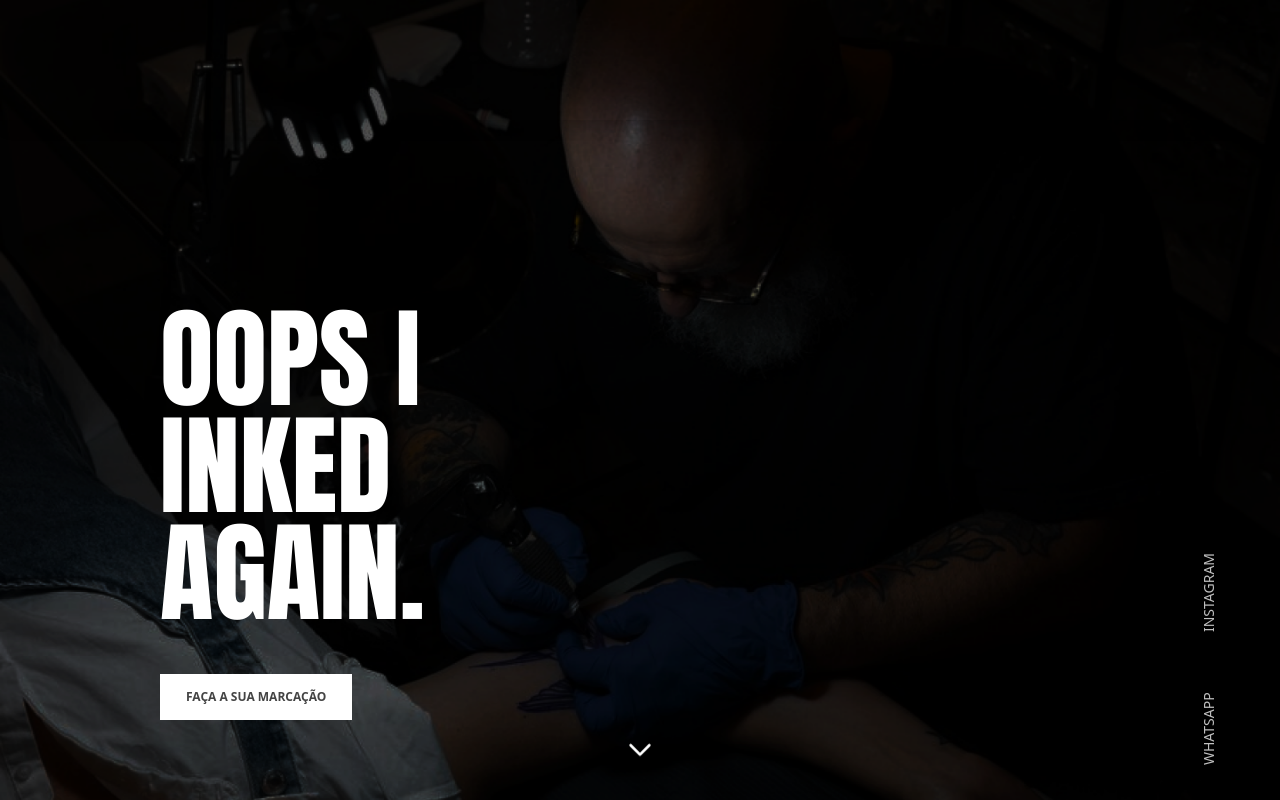
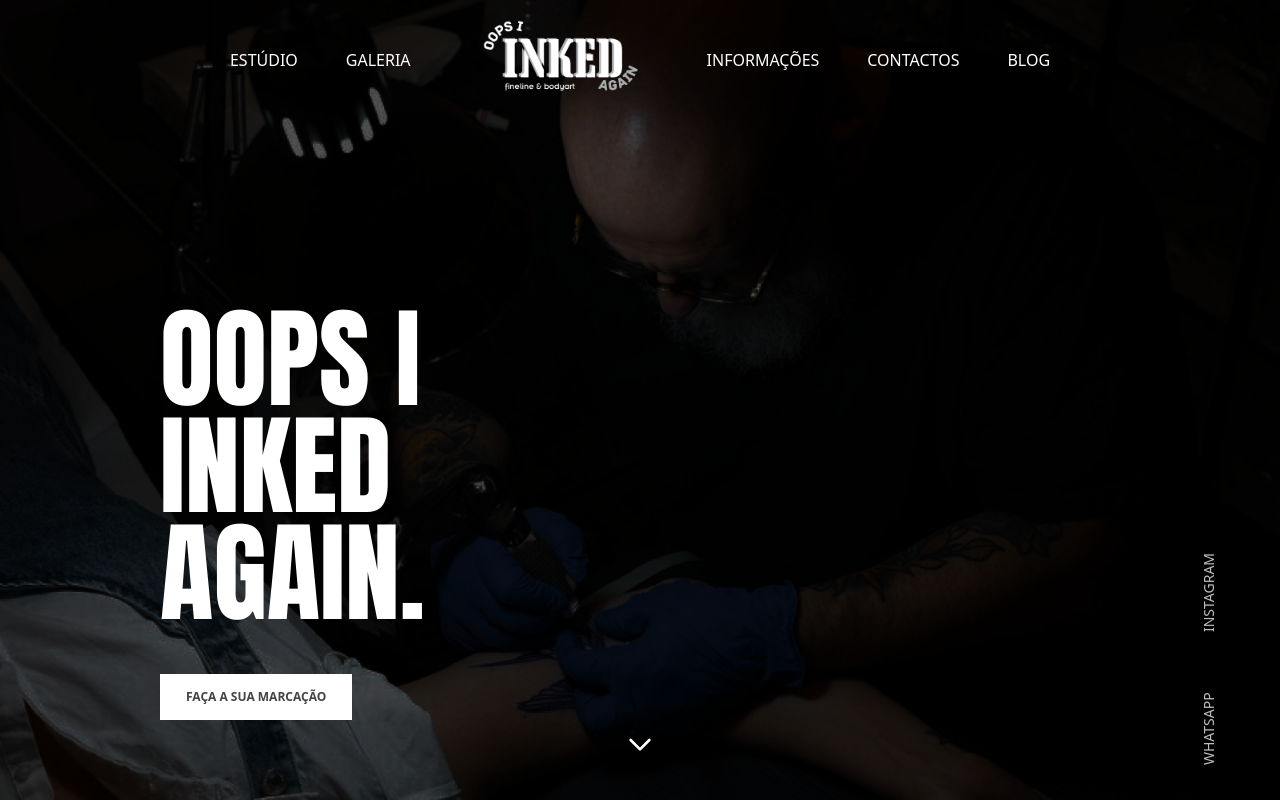
Before and after one commit to Jony-17/oopsiinkedagain, a React (Vite) app: page / in a window 1280 px wide. Shown: the top 800 px of the page. Built offline with nearby package versions, Linux system fonts and the light colour scheme; a web font is replaced by a local one.

Commit message:
Commit (small devices v3)

```diff
--- a/src/components/Home.jsx
+++ b/src/components/Home.jsx
@@ -1,4 +1,4 @@
-import { useState } from "react";
+import { useState, useEffect, useRef } from "react";
 import { FontAwesomeIcon } from "@fortawesome/react-fontawesome";
 import {
   faChevronLeft,
@@ -54,6 +54,24 @@
     );
   };
 
+  const backgroundTop = useRef(null);
+  const [bgColor, setBgColor] = useState("bg-transparent"); // Começa transparente
+
+  useEffect(() => {
+    const handleScroll = () => {
+      if (window.scrollY > 100) {
+        setBgColor("bg-[#090909] lg:bg-transparent shadow-lg transition-all duration-300");
+      } else {
+        setBgColor("bg-transparent transition-all duration-300");
+      }
+    };
+
+    window.addEventListener("scroll", handleScroll);
+    return () => {
+      window.removeEventListener("scroll", handleScroll);
+    };
+  }, []);
+
   const [selectedImage, setSelectedImage] = useState(null);
 
   return (
@@ -63,14 +81,15 @@
     >
       {/* Navbar fora do fluxo do layout principal */}
       <NavBar
-        bgColor="bg-[#090909] lg:bg-transparent"
+        // bgColor="bg-[#090909] lg:bg-transparent"
+        bgColor={bgColor} ref={backgroundTop}
         shadow="sm:inset 0 -20px 20px rgb(22, 22, 22) lg:inset 0"
       />
 
       {/* Overlay para escurecer a imagem de fundo */}
       <div className="absolute top-0 left-0 w-full h-full bg-black opacity-[0.2]"></div>
       {/* Conteúdo principal centralizado */}
-      <div className="relative z-10 flex flex-col justify-end items-start h-full text-left text-white px-6 sm:pl-[10rem] sm:pr-[4rem] pb-[9.5rem] sm:pb-20">
+      <div className="relative z-10 flex flex-col justify-end items-start h-full text-left text-white px-6 sm:pl-[10rem] sm:pr-[4rem] pb-[5.5rem] sm:pb-20">
         <h1
           className="text-6xl sm:text-[110px] uppercase font-bold leading-tight sm:leading-[107px]"
           style={{ fontFamily: "'Anton', sans-serif", fontWeight: 500 }}
@@ -96,7 +115,7 @@
           Faça a sua marcação
         </a>
 
-        <div className="absolute bottom-4 right-[0.3rem] sm:right-4 flex flex-col space-y-4 text-[14px]">
+        <div className="absolute bottom-4 right-[0.3rem] sm:right-4 hidden sm:flex flex-col space-y-4 text-[14px]">
           <a
             href="https://www.instagram.com"
             target="_blank"
@@ -115,7 +134,7 @@
           </a>
         </div>
 
-        <div className="absolute bottom-8 left-1/2 transform -translate-x-1/2">
+        <div className="absolute bottom-8 left-1/2 hidden sm:flex transform -translate-x-1/2">
           <a
             href="#estudio"
             className="flex flex-col items-center justify-center text-white"
--- a/src/components/Navbar.jsx
+++ b/src/components/Navbar.jsx
@@ -10,7 +10,7 @@
     <>
       {/*<!-- Header --> */}
       <header
-        className={`fixed lg:absolute z-20 w-full h-[15vh] ${bgColor} shadow-lg`}
+        className={`fixed lg:absolute z-20 w-full h-[15vh] ${bgColor}`}
         style={{ boxShadow: shadow }}
       >
         <div className="relative mx-auto max-w-full lg:max-w-5xl xl:max-w-7xl 2xl:max-w-[96rem] h-full">
@@ -37,8 +37,15 @@
               // className={`absolute left-0 top-0 z-[-1] w-full justify-center overflow-hidden overflow-y-auto overscroll-contain px-8 pb-12 pt-24 mt-12 sm:mt-0 transition-[opacity,visibility] duration-300 backdrop-blur-2xl lg:backdrop-blur-none lg:visible lg:relative lg:top-0 lg:z-0 lg:flex lg:h-full lg:w-auto lg:items-center lg:overflow-visible lg:bg-[#101010]/0 lg:px-0 lg:py-0 lg:opacity-100 ${
               //   isToggleOpen ? "visible opacity-100" : "invisible opacity-0"
               // }`}
-              className={`fixed inset-0 z-50 flex flex-col items-center justify-center bg-black transition-all duration-300 lg:relative lg:z-0 lg:flex-row lg:h-full lg:w-auto lg:items-center lg:bg-transparent ${
-                isToggleOpen ? "visible opacity-100" : "invisible opacity-0"
+
+              // className={`fixed inset-0 z-50 flex flex-col items-center justify-center bg-black transition-all duration-300 lg:relative lg:z-0 lg:flex-row lg:h-full lg:w-auto lg:items-center lg:bg-transparent ${
+              //   isToggleOpen ? "visible opacity-100" : "invisible opacity-0"
+              // }`}
+
+              className={`fixed inset-0 z-50 flex flex-col items-center justify-center w-full h-full bg-black transition-all duration-300 lg:relative lg:z-0 lg:flex-row lg:h-auto lg:w-auto lg:items-center lg:bg-transparent ${
+                isToggleOpen
+                  ? "visible opacity-100"
+                  : "invisible opacity-0 lg:visible lg:opacity-100"
               }`}
             >
               {!(location.pathname === "/") && (
@@ -136,6 +143,28 @@
                   Blog
                 </Link>
               </li>
+
+              <div className="flex items-center mt-[100px] sm:hidden">
+                <li role="none">
+                  <a
+                    href="https://wa.me/1234567890"
+                    target="_blank"
+                    className="uppercase px-6 py-4 text-white hover:text-[#565656]"
+                  >
+                    WhatsApp
+                  </a>
+                </li>
+
+                <li role="none">
+                  <a
+                    href="https://www.instagram.com"
+                    target="_blank"
+                    className="uppercase px-6 py-4 text-white hover:text-[#565656]"
+                  >
+                    Instagram
+                  </a>
+                </li>
+              </div>
             </ul>
             {/* <!-- Mobile trigger --> */}
             <button
--- a/src/components/ScrollTop.jsx
+++ b/src/components/ScrollTop.jsx
@@ -27,7 +27,7 @@
   return (
     <div>
       <button
-        className="hidden fixed bottom-5 right-5 z-[99] text-[16px] border-none outline-none bg-[#616161] text-white cursor-pointer p-4 rounded-[10px]"
+        className="hidden fixed bottom-5 right-5 text-[16px] border-none outline-none bg-[#616161] text-white cursor-pointer p-4 rounded-[10px]"
         ref={scrollToTop}
         onClick={scrollTopFunction}
         id="scrollToTopBtn"
```
